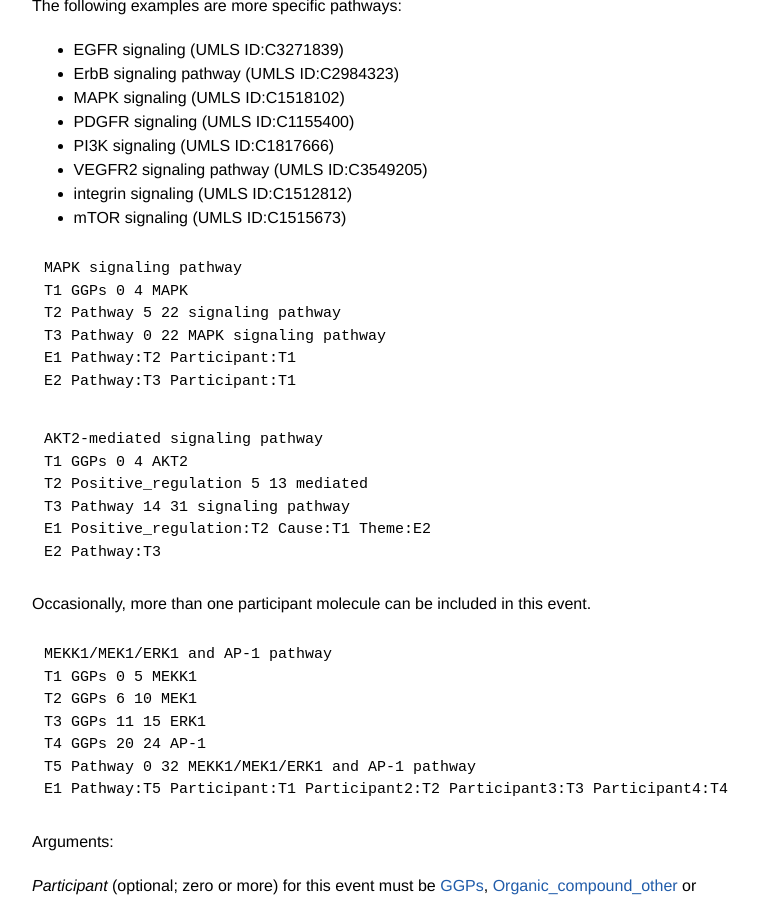
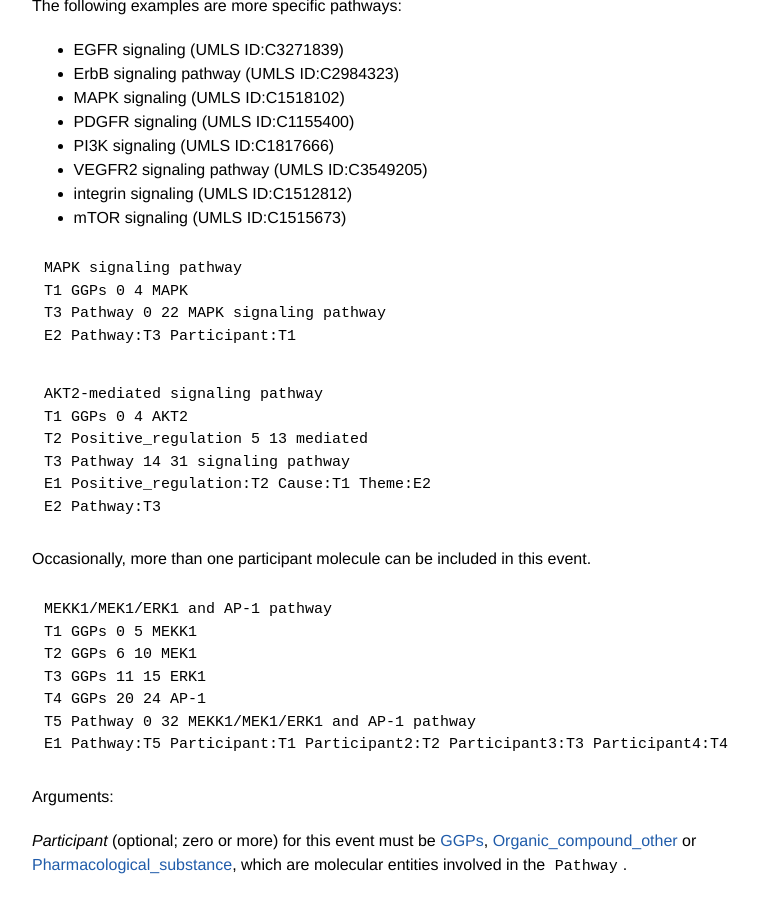
Before and after one commit to ezcatdb/molbiol_lung_corpus-guidelines, a Jekyll site: the page built from _event/Pathway.md, in a window 1280 px wide and 900 px high, scrolled down 582 px. Shown: the whole window, without its empty margins (208-965 px from the left). Built offline with Jekyll 4.4.1, drawn with Linux system fonts in a browser that asks for light colours.

Commit message:
corrected sample sentence 1 in _event/Pathway.md

```diff
--- a/_event/Pathway.md
+++ b/_event/Pathway.md
@@ -39,9 +39,7 @@ The following examples are more specific pathways:
 ~~~ ann
 MAPK signaling pathway
 T1 GGPs 0 4 MAPK
-T2 Pathway 5 22 signaling pathway
 T3 Pathway 0 22 MAPK signaling pathway
-E1 Pathway:T2 Participant:T1
 E2 Pathway:T3 Participant:T1
 ~~~
 ~~~ ann
```
